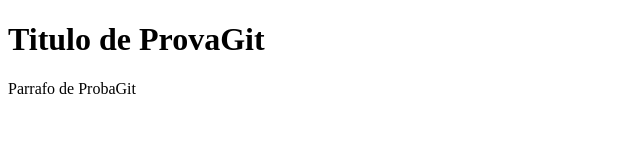
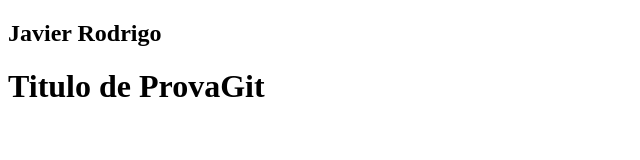
Before and after one commit to JaviDAW/ProvaGit, a plain HTML site: page index.html in a window 1280 px wide. Shown: the whole page, without its empty margins (0-640 px from the left). Drawn offline with Linux system fonts and the light colour scheme.

Commit message:
Segunda Modificacion

```diff
--- a/index.html
+++ b/index.html
@@ -4,7 +4,7 @@
 		<title>ProvaGit</title>
 	</head>
 	<body>
+		<h2>Javier Rodrigo</h2>
 		<h1>Titulo de ProvaGit</h1>
-		<p>Parrafo de ProbaGit</p>
 	</body>
 </html>
```
